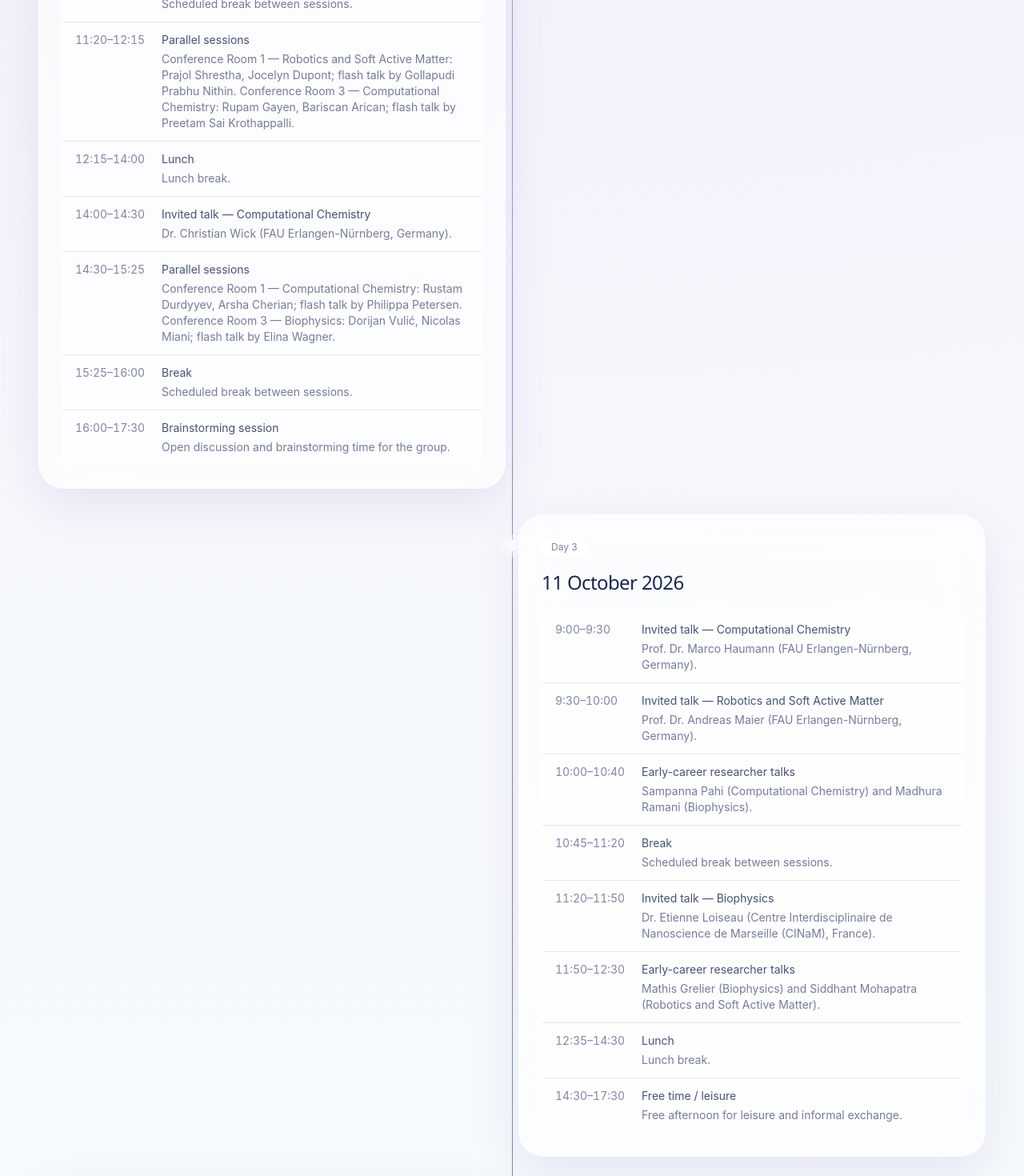
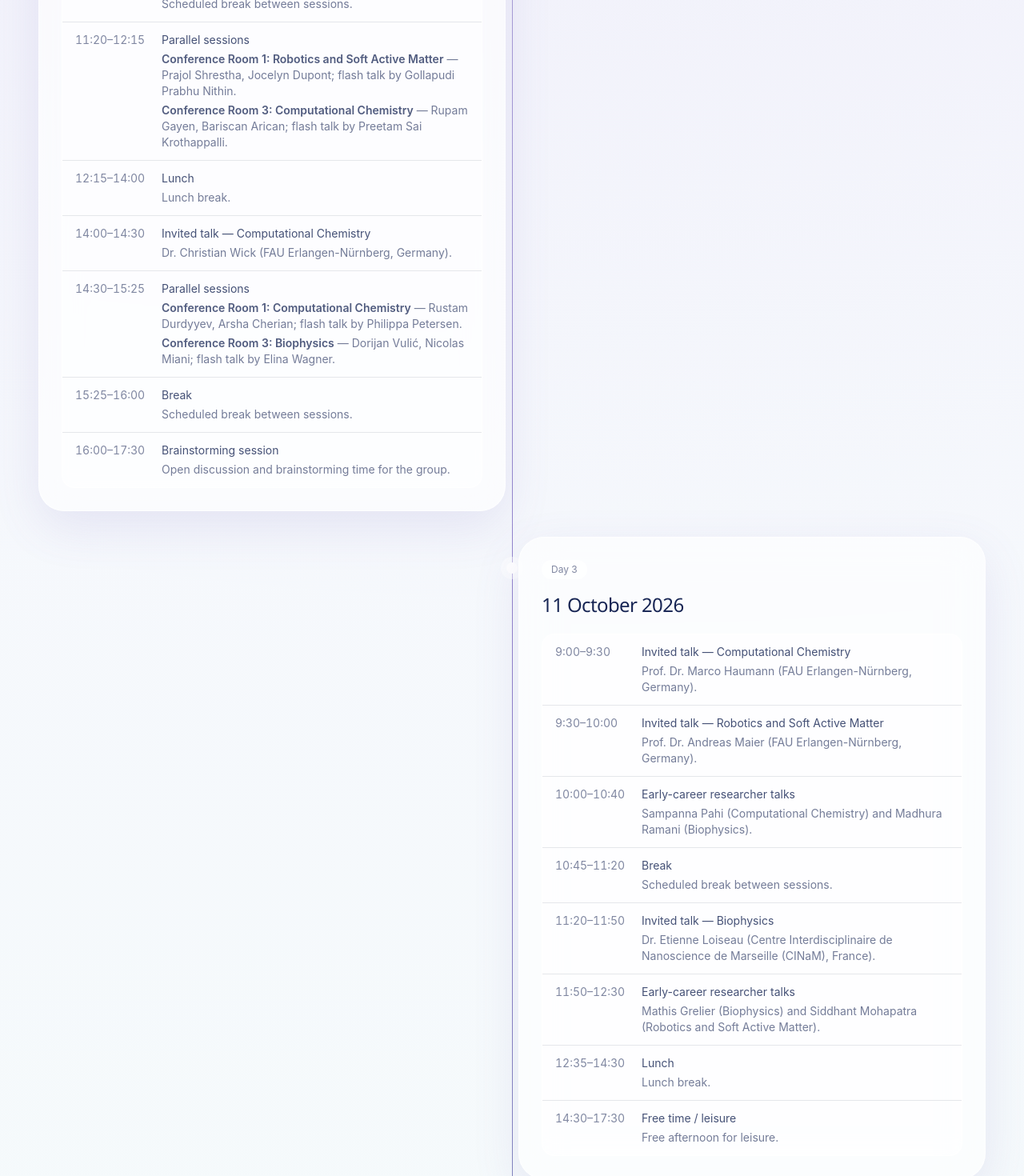
Before and after one commit to pahi-26/puls-retreat-2026, a Next.js app: page / in a window 1280 px wide. Shown: the part 2580-4050 px from the top of the page at 80% size. Built offline with nearby package versions, Linux system fonts and the light colour scheme.

Commit message:
Updated schedule

```diff
--- a/components/Timeline.tsx
+++ b/components/Timeline.tsx
@@ -43,7 +43,16 @@ export default function Timeline() {
                           <p className="text-sm tabular-nums text-ink/55">{session.time}</p>
                           <div>
                             <p className="text-sm text-ink/80">{session.title}</p>
-                            <p className="mt-1 text-sm text-ink/60">{session.detail}</p>
+                            {session.detail && (
+                              <p className="mt-1 text-sm text-ink/60">{session.detail}</p>
+                            )}
+                            {session.rooms?.map((room) => (
+                              <p key={room.name} className="mt-1 text-sm text-ink/60">
+                                <span className="font-semibold text-ink/75">{room.name}</span>
+                                {" — "}
+                                {room.detail}
+                              </p>
+                            ))}
                           </div>
                         </div>
                       ))}
--- a/data/programme.ts
+++ b/data/programme.ts
@@ -3,7 +3,11 @@ export type ProgrammeDay = {
   sessions: {
     time: string;
     title: string;
-    detail: string;
+    detail?: string;
+    rooms?: {
+      name: string;
+      detail: string;
+    }[];
   }[];
 };
 
@@ -51,8 +55,18 @@ export const programme: ProgrammeDay[] = [
       {
         time: "11:20–12:15",
         title: "Parallel sessions",
-        detail:
-          "Conference Room 1 — Robotics and Soft Active Matter: Prajol Shrestha, Jocelyn Dupont; flash talk by Gollapudi Prabhu Nithin. Conference Room 3 — Computational Chemistry: Rupam Gayen, Bariscan Arican; flash talk by Preetam Sai Krothappalli."
+        rooms: [
+          {
+            name: "Conference Room 1: Robotics and Soft Active Matter",
+            detail:
+              "Prajol Shrestha, Jocelyn Dupont; flash talk by Gollapudi Prabhu Nithin."
+          },
+          {
+            name: "Conference Room 3: Computational Chemistry",
+            detail:
+              "Rupam Gayen, Bariscan Arican; flash talk by Preetam Sai Krothappalli."
+          }
+        ]
       },
       {
         time: "12:15–14:00",
@@ -67,8 +81,17 @@ export const programme: ProgrammeDay[] = [
       {
         time: "14:30–15:25",
         title: "Parallel sessions",
-        detail:
-          "Conference Room 1 — Computational Chemistry: Rustam Durdyyev, Arsha Cherian; flash talk by Philippa Petersen. Conference Room 3 — Biophysics: Dorijan Vulić, Nicolas Miani; flash talk by Elina Wagner."
+        rooms: [
+          {
+            name: "Conference Room 1: Computational Chemistry",
+            detail:
+              "Rustam Durdyyev, Arsha Cherian; flash talk by Philippa Petersen."
+          },
+          {
+            name: "Conference Room 3: Biophysics",
+            detail: "Dorijan Vulić, Nicolas Miani; flash talk by Elina Wagner."
+          }
+        ]
       },
       {
         time: "15:25–16:00",
@@ -124,7 +147,7 @@ export const programme: ProgrammeDay[] = [
       {
         time: "14:30–17:30",
         title: "Free time / leisure",
-        detail: "Free afternoon for leisure and informal exchange."
+        detail: "Free afternoon for leisure."
       }
     ]
   },
@@ -144,8 +167,17 @@ export const programme: ProgrammeDay[] = [
       {
         time: "10:00–10:40",
         title: "Parallel sessions",
-        detail:
-          "Conference Room 1 — Biophysics: Narmin Abasova, Maja Milas. Conference Room 3 — Computational Chemistry: Lea Čolakić; flash talks by Christian Kreiger and Beatrice Anne Maquilan."
+        rooms: [
+          {
+            name: "Conference Room 1: Biophysics",
+            detail: "Narmin Abasova, Maja Milas."
+          },
+          {
+            name: "Conference Room 3: Computational Chemistry",
+            detail:
+              "Lea Čolakić; flash talks by Christian Kreiger and Beatrice Anne Maquilan."
+          }
+        ]
       },
       {
         time: "10:45–11:20",
```
